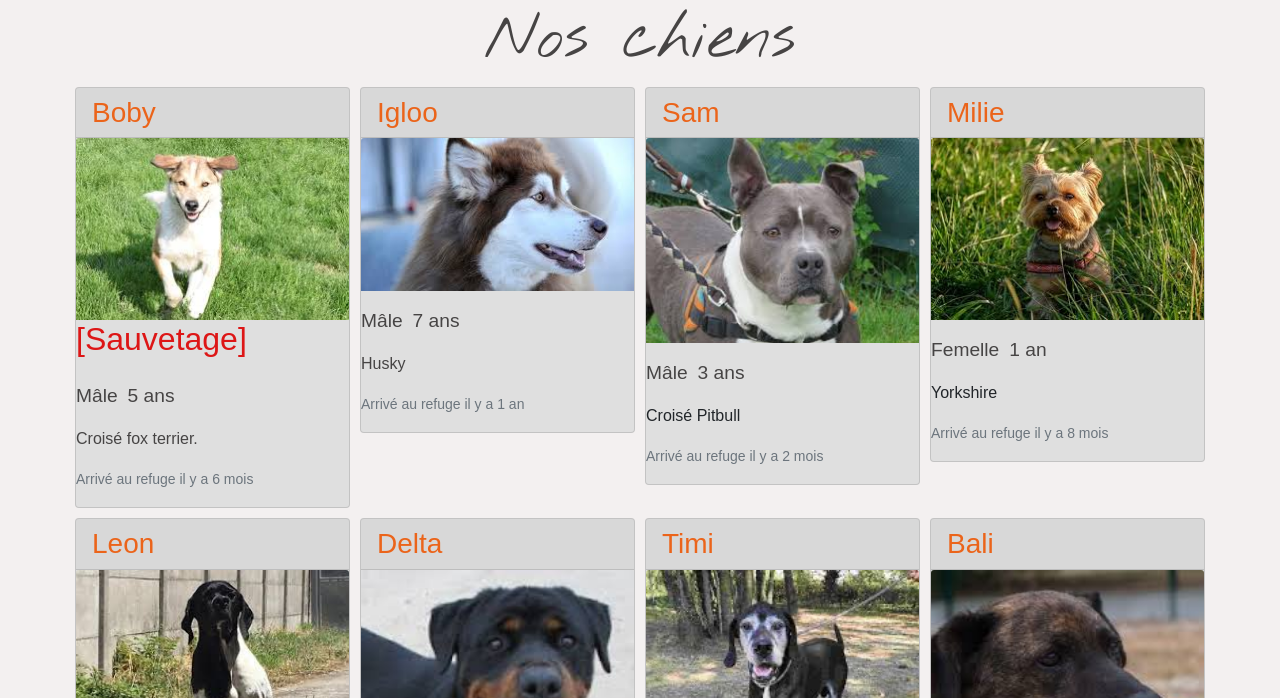
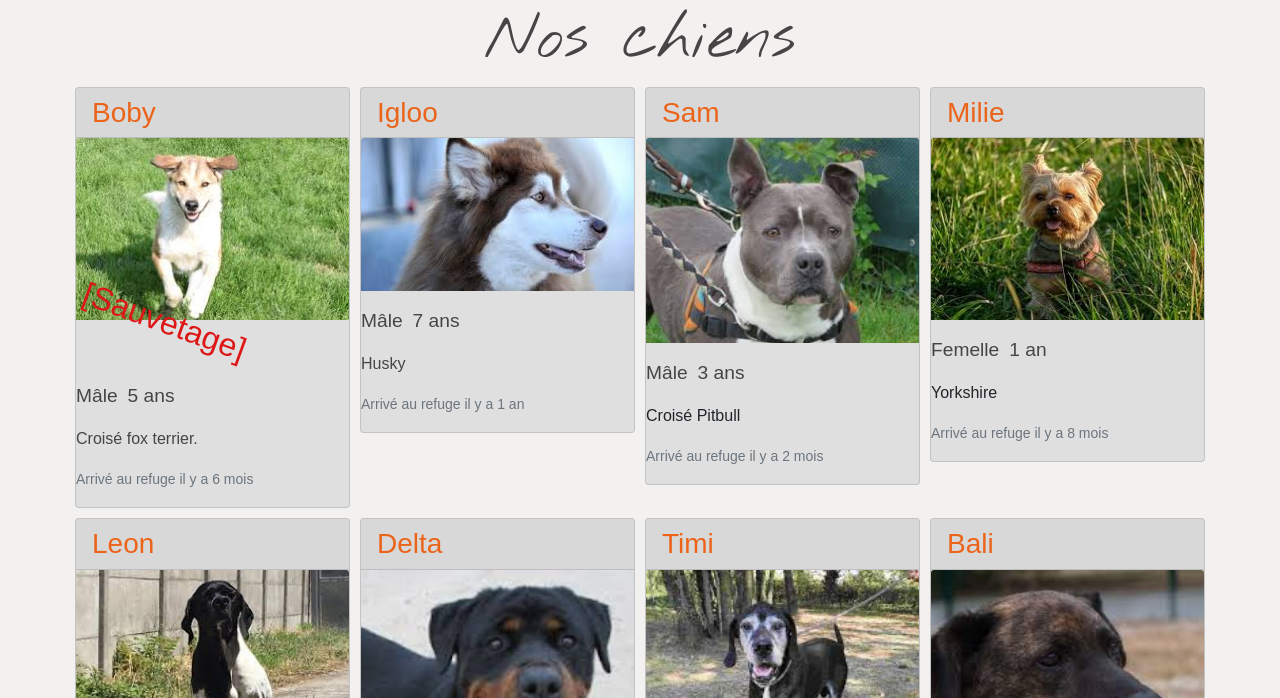
Before and after one commit to c3soft/spa_hirson, a plain HTML site: page adoption_dogs.html in a window 1280 px wide. Shown: the part 102-800 px from the top of the page. Drawn offline with nearby package versions, Linux system fonts and the light colour scheme; a web font is replaced by a local one.

Commit message:
add rotation to stamp rescue

```diff
--- a/adoption_dogs.html
+++ b/adoption_dogs.html
@@ -61,7 +61,7 @@
           <a href="./fiche_dog.html">
             <h3 class="card-header text-right">Boby</h3>
             <img class="card-img-top" src="./img/adop/dogs/1.jpg" alt="Photo of sunset">
-            <div class="sexAge">
+            <div class="rescue">
               <h2 class="sauvetage">[Sauvetage]</h2>
             </div>
             <div class="sexAge">
--- a/css/style.css
+++ b/css/style.css
@@ -224,6 +224,7 @@ footer {
 .sauvetage{
   color: rgb(221, 22, 22);
   font-family: 'Top Secret Bold', arial;
+
   /* font-family: 'sauvetage'; */
 }
 .img-carousel{
--- a/css/stylea.css
+++ b/css/stylea.css
@@ -267,6 +267,13 @@ div [class^="col-"]{
 .sexAge{
   display: flex;
 }
+
+.rescue{
+  transform: rotate(20deg);
+  color: rgb(221, 22, 22);
+  font-family: 'Top Secret Bold', arial;
+}
+
 .card-title{
   font-size:1.2rem;
   margin-right: 10px;
```
